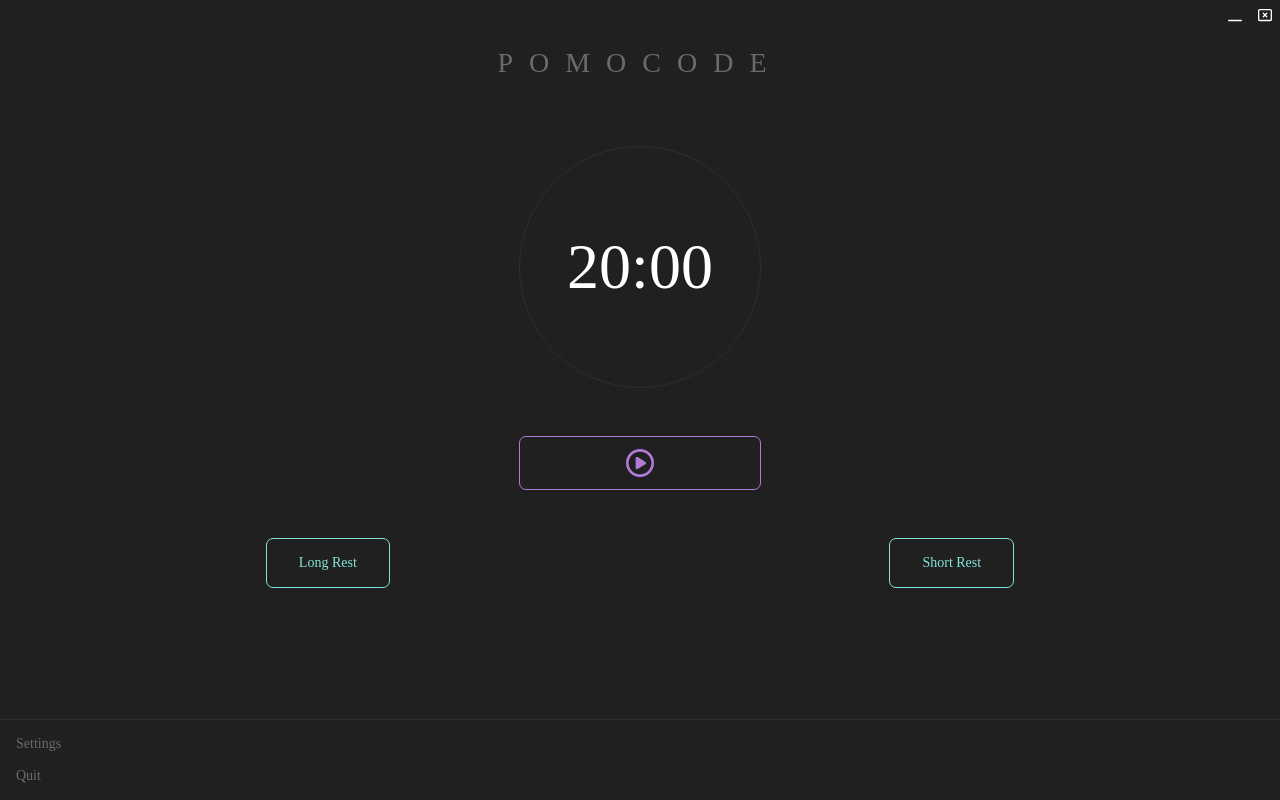
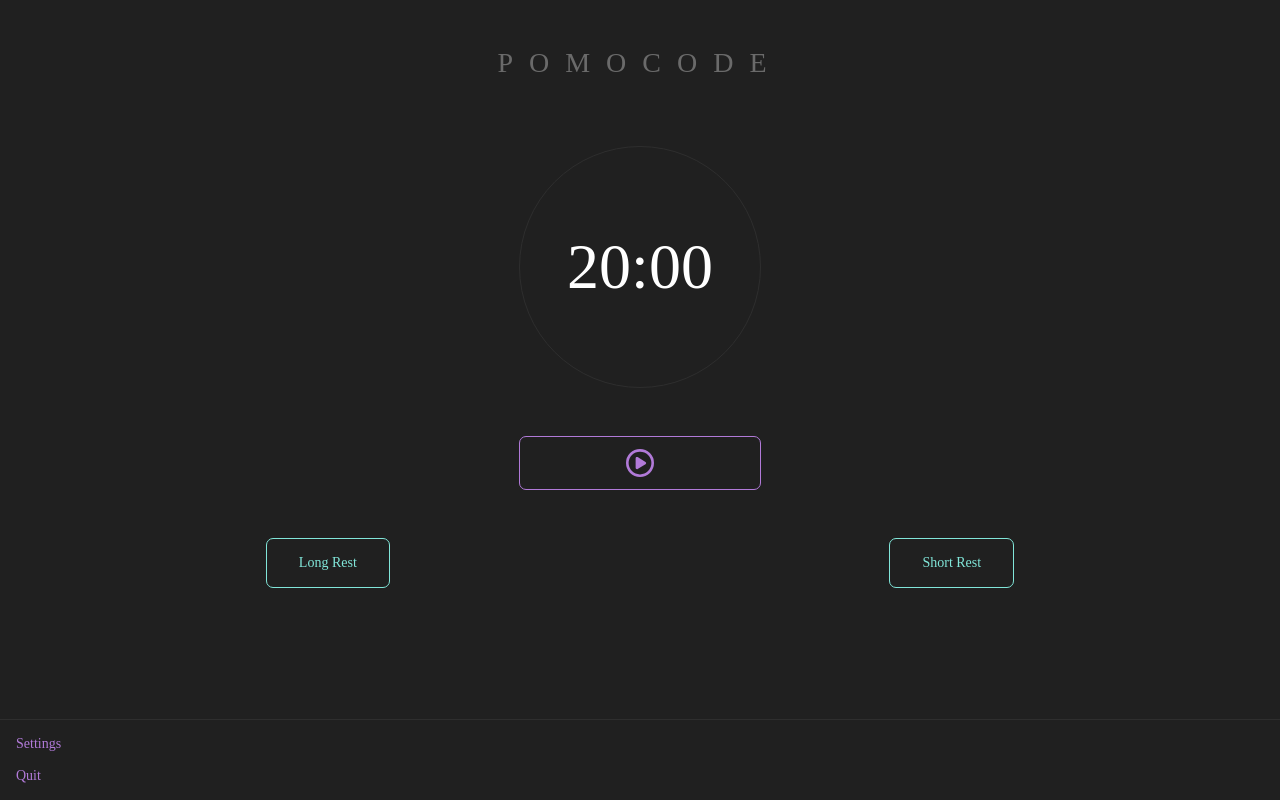
Before and after one commit to devcanovas/pomo, a React (Vite) app: page / in a window 1280 px wide. Built offline with nearby package versions, Linux system fonts and the light colour scheme.

Commit message:
Refactoring some properties in project

```diff
--- a/src-tauri/tauri.conf.json
+++ b/src-tauri/tauri.conf.json
@@ -45,7 +45,7 @@
         "fullscreen": false,
         "resizable": false,
         "decorations": false,
-        "width": 400,
+        "width": 350,
         "height": 700
       }
     ],
--- a/src/App.jsx
+++ b/src/App.jsx
@@ -1,12 +1,10 @@
+import GlobalStyles from "./components/GlobalStyles";
+import MenuTools from "./components/MenuTools";
 import PomodoroPage from "./pages/Pomodoro";
-import GlobalStyles from "./components/GlobalStyles";
-import Titlebar from "./components/Titlebar";
-import MenuTools from "./components/MenuTools";
 
 export default function App() {
   return (
     <>
-      <Titlebar />
       <GlobalStyles />
       <PomodoroPage />
       <MenuTools />
--- a/src/components/MenuTools/index.jsx
+++ b/src/components/MenuTools/index.jsx
@@ -11,7 +11,7 @@ const MenuContainer = styled.div`
 
 const MenuButton = styled.button`
   background-color: transparent;
-  color: #6a6a6a;
+  color: #b17ad8;
   width: 100%;
   border: none;
   text-align: left;
--- a/src/components/Title/index.jsx
+++ b/src/components/Title/index.jsx
@@ -6,6 +6,7 @@ const StyledTitle = styled.h1`
     color: #6a6a6a;
     letter-spacing: 1rem;
     text-align: center;
+    width: 100%;
 `
 
 export default function Title({ children }) {
--- a/src/components/Titlebar/index.jsx
+++ /dev/null
@@ -1,44 +0,0 @@
-import styled from "styled-components";
-import { appWindow } from "@tauri-apps/api/window";
-import { FontAwesomeIcon } from "@fortawesome/react-fontawesome";
-import { faWindowClose } from "@fortawesome/free-regular-svg-icons";
-import { faWindowMinimize } from "@fortawesome/free-regular-svg-icons";
-
-const TitlebarContainer = styled.div`
-  height: 30px;
-  background: transparent;
-  user-select: none;
-  display: flex;
-  justify-content: flex-end;
-  position: fixed;
-  top: 0;
-  left: 0;
-  right: 0;
-`;
-
-const TitlebarButton = styled.div`
-  display: inline-flex;
-  justify-content: center;
-  align-items: center;
-  width: 30px;
-  height: 30px;
-  color: white;
-  transition: .5s;
-  &:hover {
-    cursor: pointer;
-    background-color: #2e2e2e;
-  }
-`;
-
-export default function Titlebar() {
-  return (
-    <TitlebarContainer data-tauri-drag-region>
-      <TitlebarButton onClick={() => appWindow.minimize()}>
-        <FontAwesomeIcon icon={faWindowMinimize} />
-      </TitlebarButton>
-      <TitlebarButton onClick={() => appWindow.close()}>
-        <FontAwesomeIcon icon={faWindowClose} />
-      </TitlebarButton>
-    </TitlebarContainer>
-  );
-}
```
Also changed, not shown: 2 other files (tests, documents, lock files or other folders).
